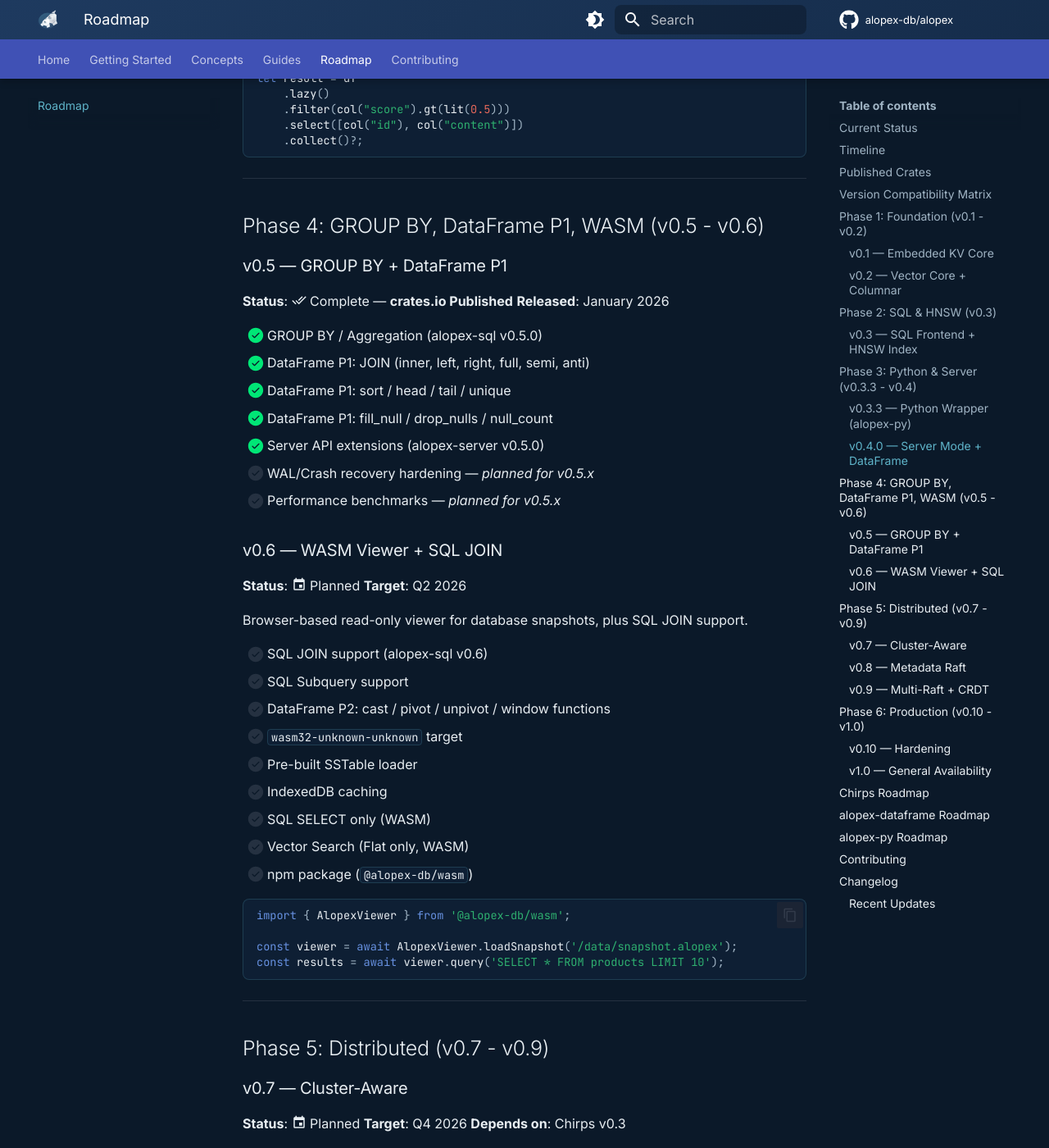
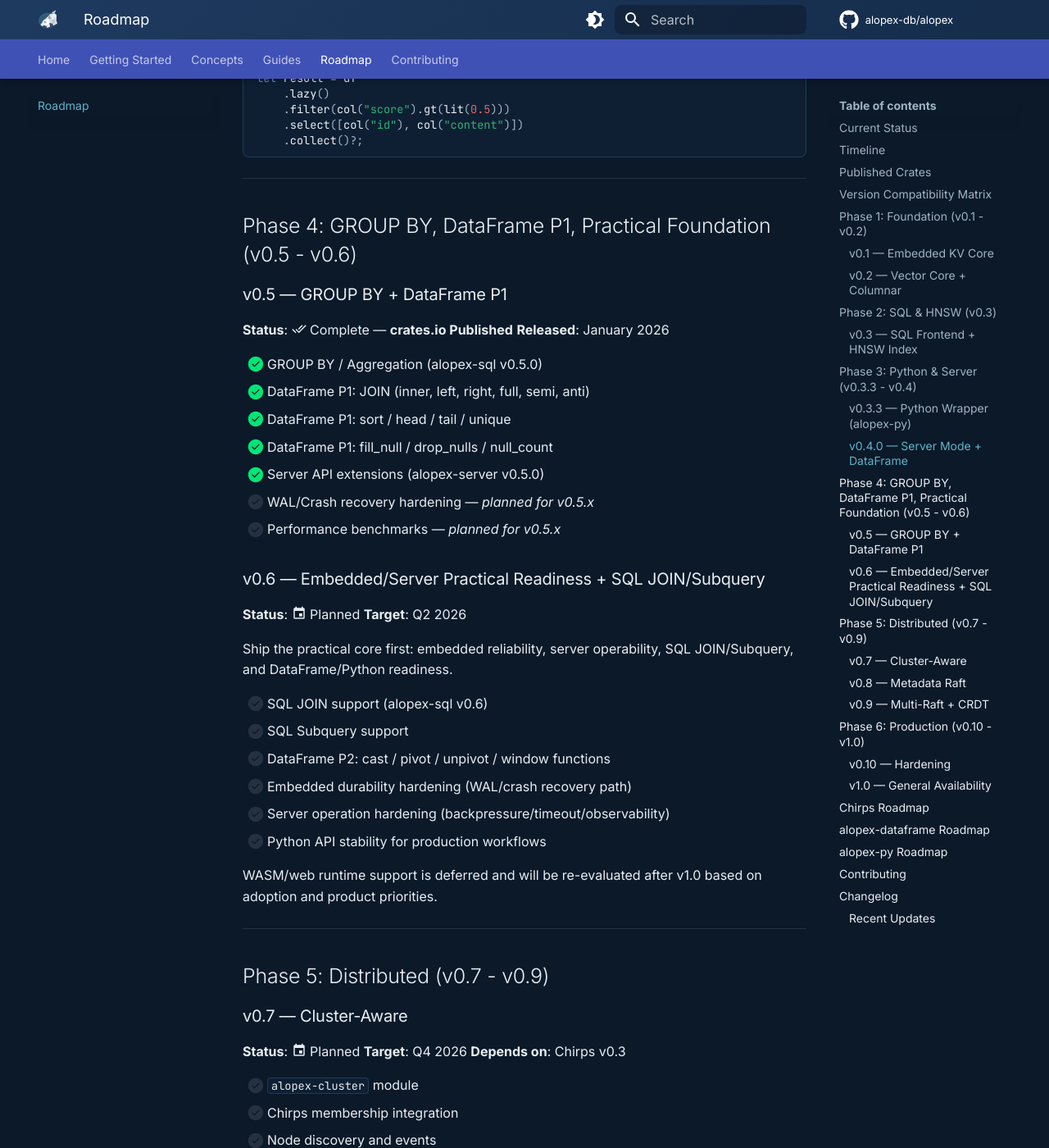
Before and after one commit to alopex-db/alopex-db.github.io, an MkDocs documentation site: the page built from docs/roadmap.md, in a window 1280 px wide and 1400 px high, scrolled down 5470 px. Shown: the whole window at 82% size. Built offline with MkDocs 1.6.1 and Material for MkDocs 9.7.7, drawn with Linux system fonts in a browser that asks for light colours; emoji names are drawn with the system emoji font; comment, search, counter and statistics services are not loaded.

Commit message:
roadmap: shift v0.6 to practical foundation and defer wasm

````diff
--- a/docs/roadmap.md
+++ b/docs/roadmap.md
@@ -43,7 +43,7 @@
     v0.5 GROUP BY + JOIN    :done, 2026-01, 2026-01
 
     section Production
-    v0.6 WASM Viewer        :2026-04, 2026-06
+    v0.6 Practical Foundation :2026-04, 2026-06
 
     section Distributed
     v0.7 Cluster-aware      :2026-08, 2026-10
@@ -236,7 +236,7 @@
 
 ---
 
-## Phase 4: GROUP BY, DataFrame P1, WASM (v0.5 - v0.6) { #phase4 }
+## Phase 4: GROUP BY, DataFrame P1, Practical Foundation (v0.5 - v0.6) { #phase4 }
 
 ### v0.5 — GROUP BY + DataFrame P1 { #v05 }
 
@@ -251,29 +251,21 @@
 - [ ] WAL/Crash recovery hardening — *planned for v0.5.x*
 - [ ] Performance benchmarks — *planned for v0.5.x*
 
-### v0.6 — WASM Viewer + SQL JOIN { #v06 }
+### v0.6 — Embedded/Server Practical Readiness + SQL JOIN/Subquery { #v06 }
 
 **Status**: :material-calendar: Planned
 **Target**: Q2 2026
 
-Browser-based read-only viewer for database snapshots, plus SQL JOIN support.
+Ship the practical core first: embedded reliability, server operability, SQL JOIN/Subquery, and DataFrame/Python readiness.
 
 - [ ] SQL JOIN support (alopex-sql v0.6)
 - [ ] SQL Subquery support
 - [ ] DataFrame P2: cast / pivot / unpivot / window functions
-- [ ] `wasm32-unknown-unknown` target
-- [ ] Pre-built SSTable loader
-- [ ] IndexedDB caching
-- [ ] SQL SELECT only (WASM)
-- [ ] Vector Search (Flat only, WASM)
-- [ ] npm package (`@alopex-db/wasm`)
+- [ ] Embedded durability hardening (WAL/crash recovery path)
+- [ ] Server operation hardening (backpressure/timeout/observability)
+- [ ] Python API stability for production workflows
 
-```typescript
-import { AlopexViewer } from '@alopex-db/wasm';
-
-const viewer = await AlopexViewer.loadSnapshot('/data/snapshot.alopex');
-const results = await viewer.query('SELECT * FROM products LIMIT 10');
-```
+WASM/web runtime support is deferred and will be re-evaluated after v1.0 based on adoption and product priorities.
 
 ---
 
````
